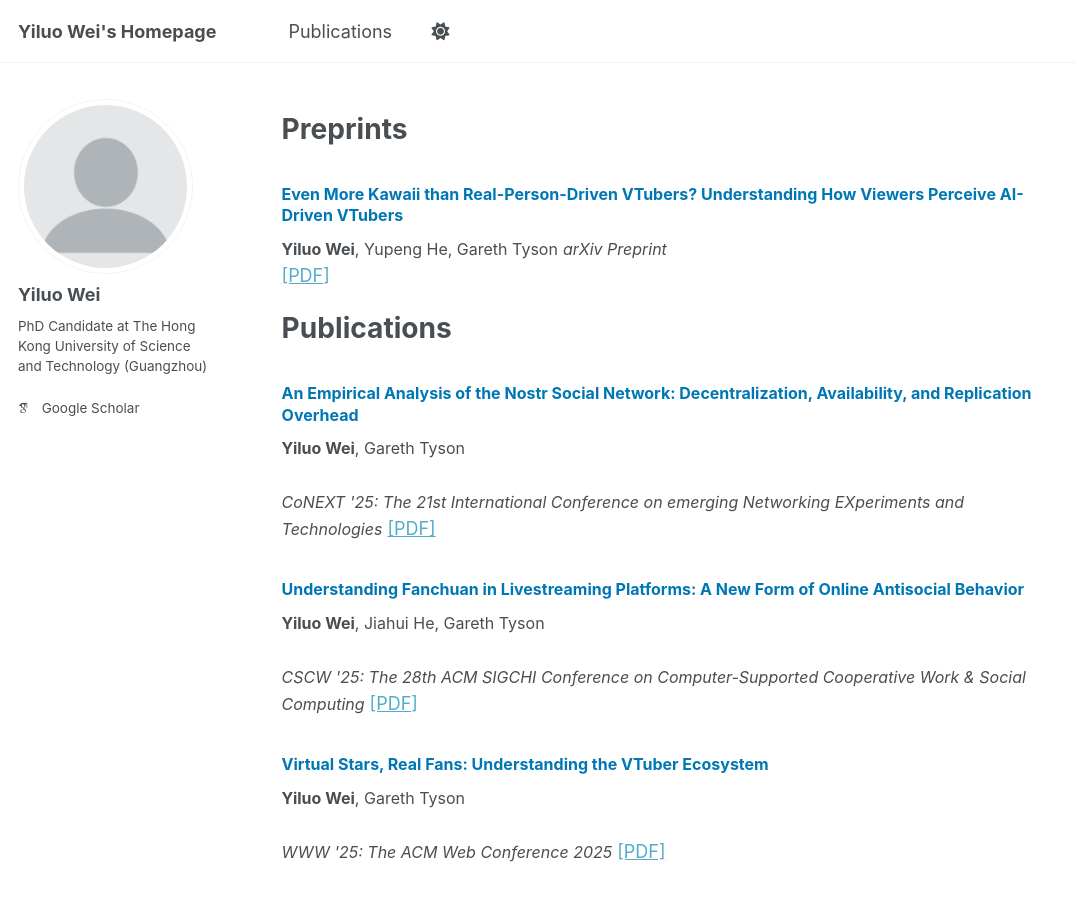
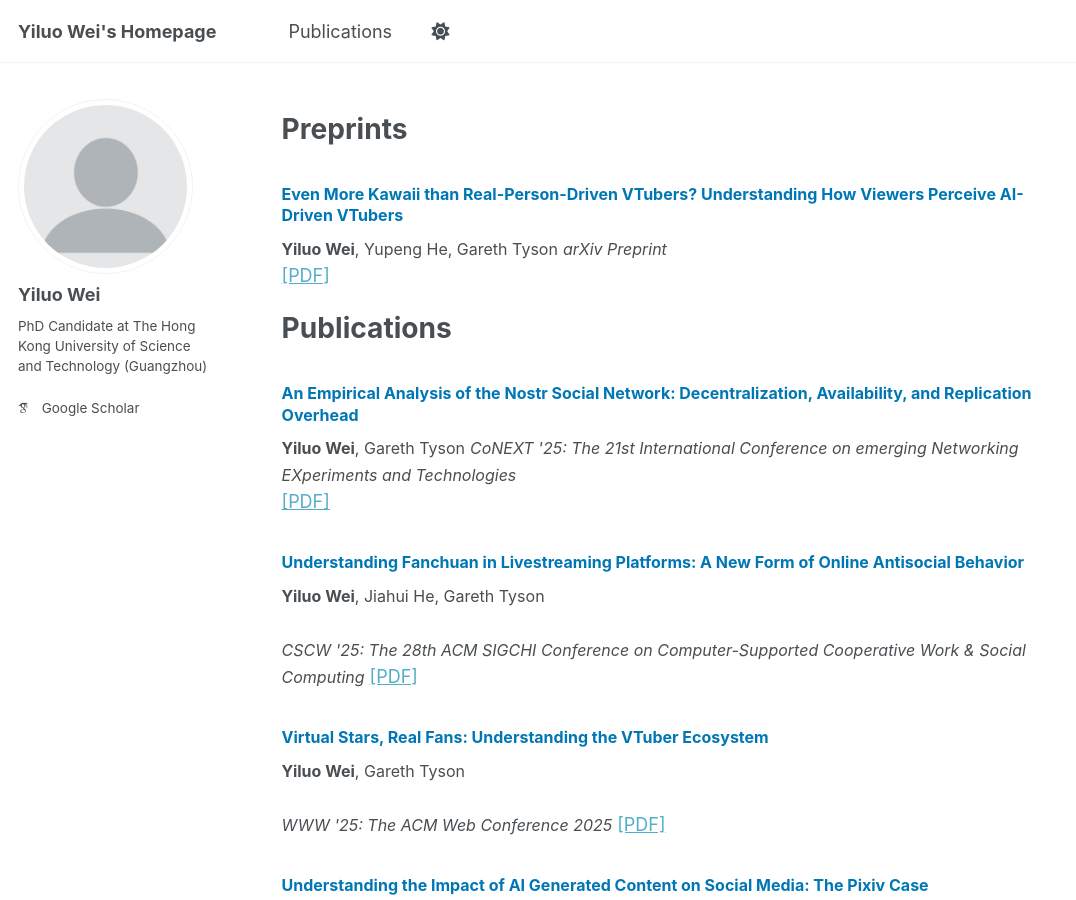
Before and after one commit to WYiluo/WYiluo.github.io, a Jekyll site: the page built from _pages/publications.md, in a window 1280 px wide and 900 px high. Shown: the whole window, without its empty margins (0-1076 px from the left). Built offline with Jekyll 4.4.1, drawn with Linux system fonts in a browser that asks for light colours; some web fonts are replaced; a script that is not in the unit is left out.

Commit message:
Refactor publication entry formatting in markdown

```diff
--- a/_pages/publications.md
+++ b/_pages/publications.md
@@ -15,7 +15,9 @@ Publications
 ===
 
 ### <font size="3"><span style="color:rgb(0, 119, 181)">An Empirical Analysis of the Nostr Social Network: Decentralization, Availability, and Replication Overhead</span></font>
-<font size="3"><b>Yiluo Wei</b>, Gareth Tyson</font><br><font size="3"><i>CoNEXT '25: The 21st International Conference on emerging Networking EXperiments and Technologies</i></font> [[PDF]](https://arxiv.org/pdf/2402.05709)
+<font size="3"><b>Yiluo Wei</b>, Gareth Tyson</font>
+
+<font size="3"><i>CoNEXT '25: The 21st International Conference on emerging Networking EXperiments and Technologies</i></font> [[PDF]](https://arxiv.org/pdf/2402.05709)
 
 
 ### <font size="3"><span style="color:rgb(0, 119, 181)">Understanding Fanchuan in Livestreaming Platforms: A New Form of Online Antisocial Behavior</span></font>
```
